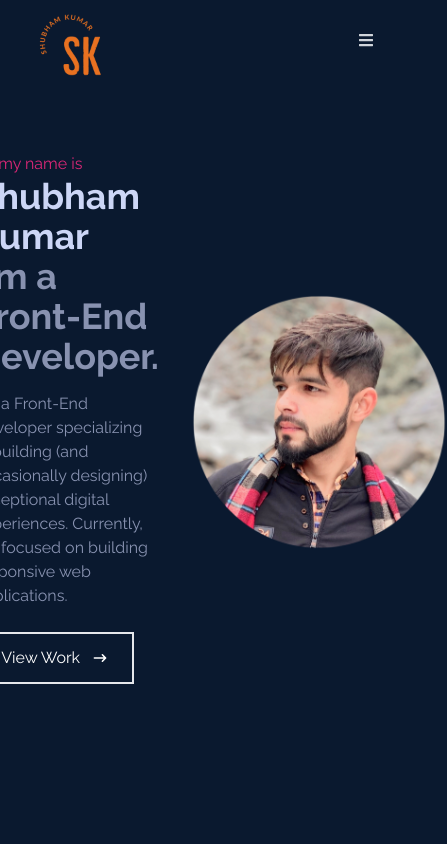
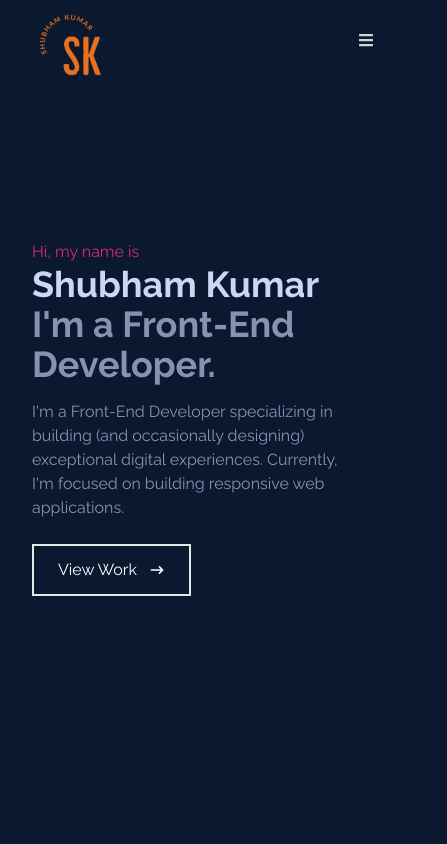
Before and after one commit to Shubham-Kumar25/my-portfolio, a React (Vite) app: page / in a window 390 px wide. Shown: the top 844 px of the page, 447 px wide, since content can reach past the window. Built offline with nearby package versions, Linux system fonts and the light colour scheme.

Commit message:
make view work button fix and fix home

```diff
--- a/src/Home.jsx
+++ b/src/Home.jsx
@@ -1,13 +1,14 @@
 import React from "react";
 import { HiArrowNarrowRight } from "react-icons/hi";
 import Photo from "./assets/photo.png";
+import { Link } from "react-scroll";
 
 const Home = () => {
   return (
     <div name="home" className="w-full h-screen bg-[#0a192f]">
       {/* Container */}
       <div className="flex max-w-[1000px] mx-auto h-full justify-center items-center">
-        <div className=" px-8 flex flex-col justify-center">
+        <div className="flex flex-col justify-center px-8 ">
           <p className="text-pink-600">Hi, my name is</p>
           <h1 className="text-4xl sm:text-7xl font-bold text-[#ccd6f6]">
             Shubham Kumar
@@ -21,15 +22,17 @@ const Home = () => {
             on building responsive web applications.
           </p>
           <div>
-            <button className="text-white group border-2 px-6 py-3 my-2 flex items-center hover:bg-pink-600 hover:border-pink-600">
-              View Work
-              <span className="group-hover:rotate-90 duration-300">
-                <HiArrowNarrowRight className="ml-3" />
-              </span>
-            </button>
+            <Link to="work" smooth={true} duration={500}>
+              <button className="flex items-center px-6 py-3 my-2 text-white border-2 group hover:bg-pink-600 hover:border-pink-600">
+                View Work
+                <span className="duration-300 group-hover:rotate-90">
+                  <HiArrowNarrowRight className="ml-3" />
+                </span>
+              </button>
+            </Link>
           </div>
         </div>
-        <img className="w-64 h-64" src={Photo} alt="My Photo" />
+        <img className="hidden w-64 h-64 md:block" src={Photo} alt="My Photo" />
       </div>
     </div>
   );
--- a/src/Navbar.jsx
+++ b/src/Navbar.jsx
@@ -118,7 +118,7 @@ const Navbar = () => {
           <li className="w-[160px] h-[60px] flex justify-between items-center ml-[-100px] hover:ml-[-10px] duration-300 bg-[#565f69]">
             <a
               className="flex items-center justify-between w-full text-gray-300"
-              href="https://drive.google.com/file/d/1kDcjEhXzXy80uzitYX9HxFEUO4Z1a8vn/view?usp=drive_link"
+              href="https://drive.google.com/file/d/12unUfSI-cDNv9GEipCt3y86Nlj8H-NFX/view?usp=sharing"
               target="_blank"
             >
               Resume <BsFillPersonLinesFill size={30} />
```
